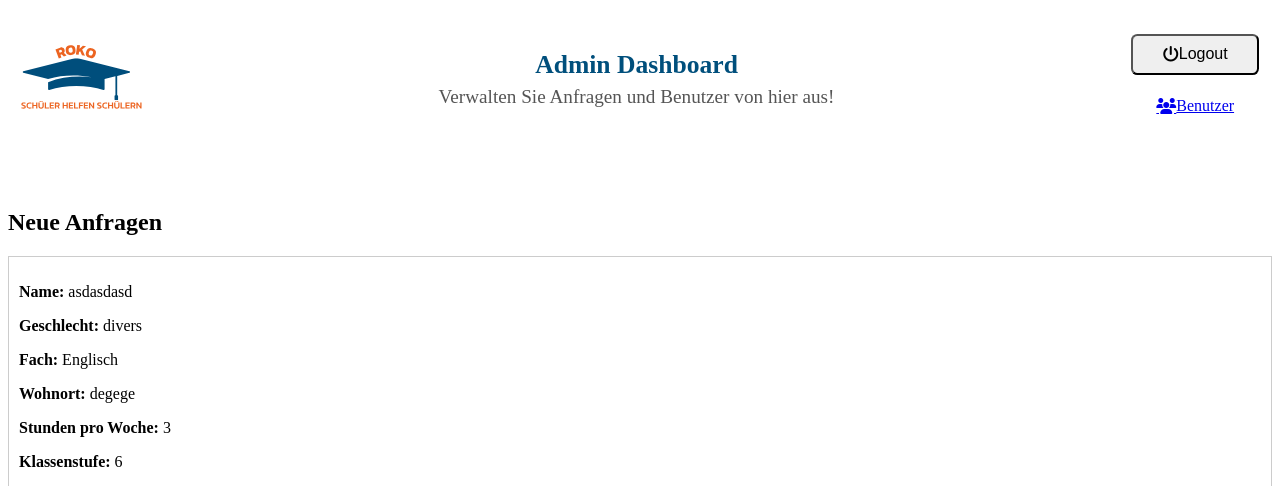
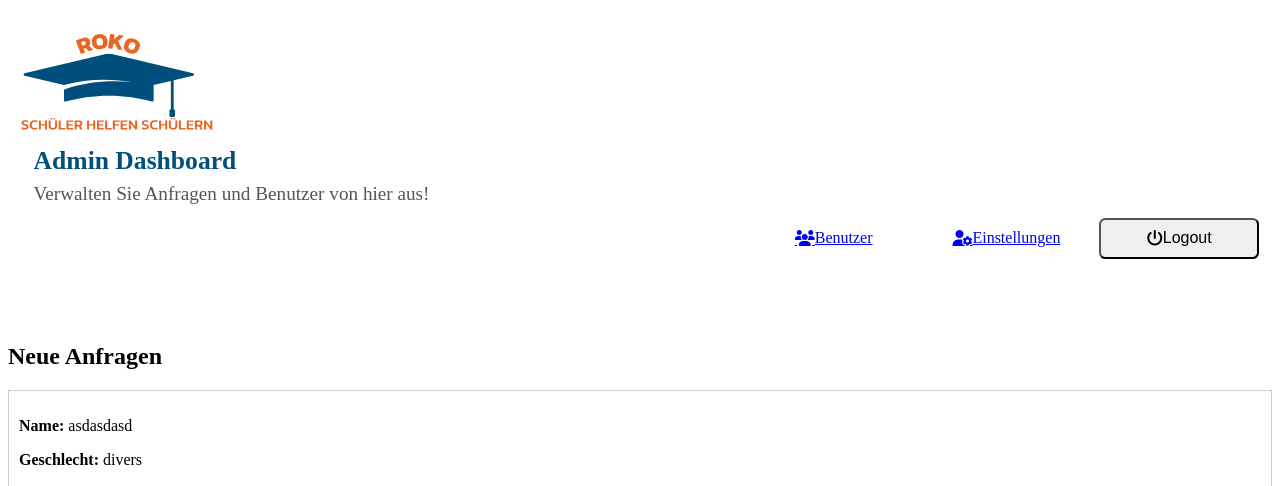
Before and after one commit to rokodeg/app-gruppe24-25-p-seminar, a Flask app: page /admin in a window 1280 px wide. Shown: the top 486 px of the page. Run offline with Flask 3, Linux system fonts and the light colour scheme; a user stored in the database is signed in; data comes from the database, SQL or seed files in the repository.

Commit message:
layout verbessert, kleine fixes

```diff
--- a/webapp/Version4/templates/admin.html
+++ b/webapp/Version4/templates/admin.html
@@ -65,11 +65,27 @@
   .header-row {
     position: relative;
     display: grid;
-    grid-template-columns: auto 1fr auto;
+    grid-template-columns: auto auto auto;
     align-items: center;
     padding: 2vw 1vw 5vw;
     gap: 1vw;
     box-sizing: border-box;
+  }
+
+  .header-row > .left-side {
+    grid-column: 1;
+    grid-row:    1;   /* Zeile 1: Logo */
+  }
+  .header-row > .center-title {
+    grid-column: 1 / -1;
+    grid-row:    2;   /* Zeile 2: Titel über die ganze Breite */
+    justify-self: start;
+    text-align:   left;
+  }
+  .header-row > .right-side {
+    grid-column: 1 / -1;
+    grid-row:    3;   /* Zeile 3: Buttons über die ganze Breite */
+    justify-self: end;
   }
 
   /* Kleiner als 768px: Überschrift in voller Breite, Buttons in neuer Zeile */
@@ -136,8 +149,8 @@
   }
 
   .left-side img.logo {
-    max-height: 4rem;
-    width: auto;
+    max-height: 6rem;
+    width: clamp(8rem, 15vw, 12rem);
   }
 
   .center-title {
@@ -170,19 +183,20 @@
 
   .logout-wrapper {
     display: flex;
-    flex-direction: column;
-    align-items: flex-end;
+    flex-direction: row;
+    justify-content: flex-end;
+    align-items: center;
     gap: 1vw;
-    width: max-content;
+    width: auto;
   }
 
   .logout-wrapper form {
-    order: -1;
+    order: initial;
   }
 
   .btn-link {
     width: 100%;
-    width: 8rem;
+    width: 10rem;
     box-sizing: border-box;
     padding: 0.6rem 1rem;
     font-size: 1rem;
@@ -311,6 +321,10 @@
       <a href="{{ url_for('benutzerverwaltung') }}" class="btn-link" title="Benutzerverwaltung">
         <i class="fas fa-users"></i> Benutzer
       </a>
+      <!-- neu: Einstellungen-Button -->
+      <a href="{{ url_for('user_settings') }}" class="btn-link settings-button" title="Benutzereinstellungen">
+        <i class="fas fa-user-cog"></i> Einstellungen
+      </a>
       <form action="{{ url_for('logout') }}" method="post" title="Ausloggen">
         <button type="submit" class="btn-link logout-button" aria-label="Logout">
           <i class="fas fa-power-off"></i> Logout
```
Also changed, not shown: other parts of webapp/Version4/templates/admin.html (+14 -21 lines), webapp/Version4/templates/anbieter.html (+8 -4 lines), webapp/Version4/templates/anfrage.html (+8 -8 lines).
